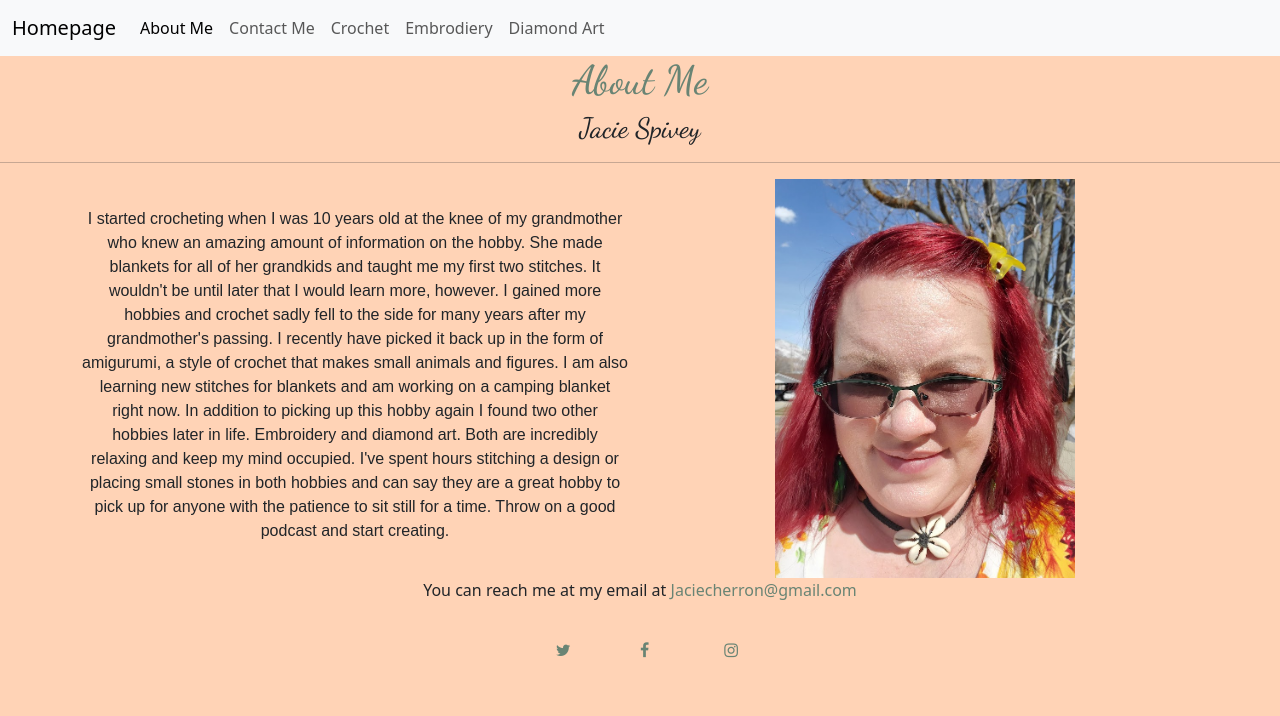
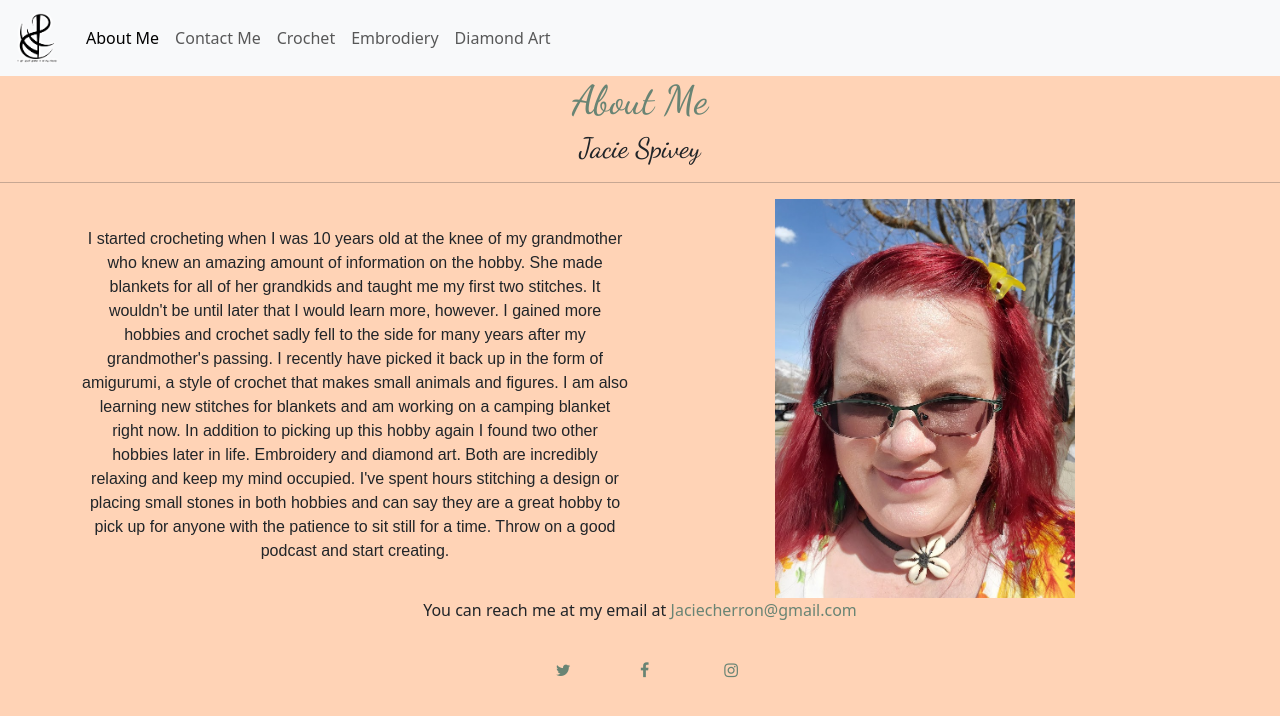
Before and after one commit to Jaciecherron/Week-4-portfolio-project, a plain HTML site: page about.html in a window 1280 px wide. Drawn offline with nearby package versions, Linux system fonts and the light colour scheme; a web font is replaced by a local one.

Commit message:
Added logo to all pages

```diff
--- a/about.html
+++ b/about.html
@@ -16,7 +16,7 @@
 <body>
   <nav class="navbar navbar-expand-lg bg-body-tertiary">
   <div class="container-fluid">
-    <a class="navbar-brand" href="index.html">Homepage</a>
+    <a class="navbar-brand" href="index.html"><img src="images/sigil.png" alt="sigil for good grades" class="sigil"></a>
     <button class="navbar-toggler" type="button" data-bs-toggle="collapse" data-bs-target="#navbarNav" aria-controls="navbarNav" aria-expanded="false" aria-label="Toggle navigation">
       <span class="navbar-toggler-icon"></span>
     </button>
--- a/src/style.css
+++ b/src/style.css
@@ -68,3 +68,6 @@ button {
 .selfimage {
   width: 300px;
 }
+.sigil {
+  width: 50px;
+}
```
Also changed, not shown: crochet.html (+1 -1 lines), diamondart.html (+1 -1 lines), embroidery.html (+1 -1 lines), index.html (+1 -1 lines), images/sigil.png (added).
